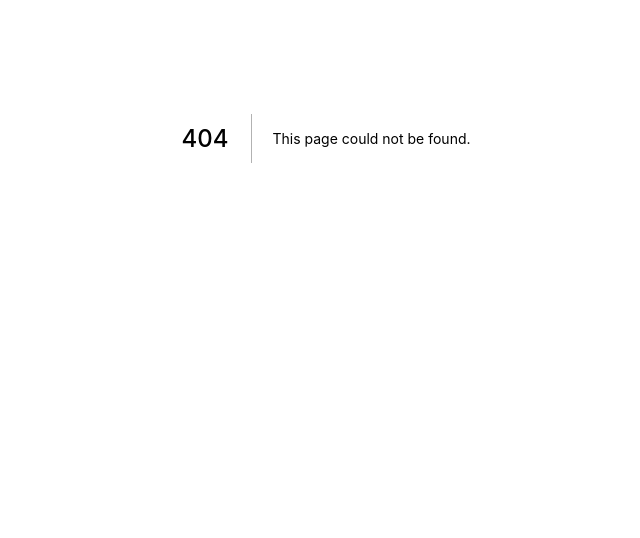
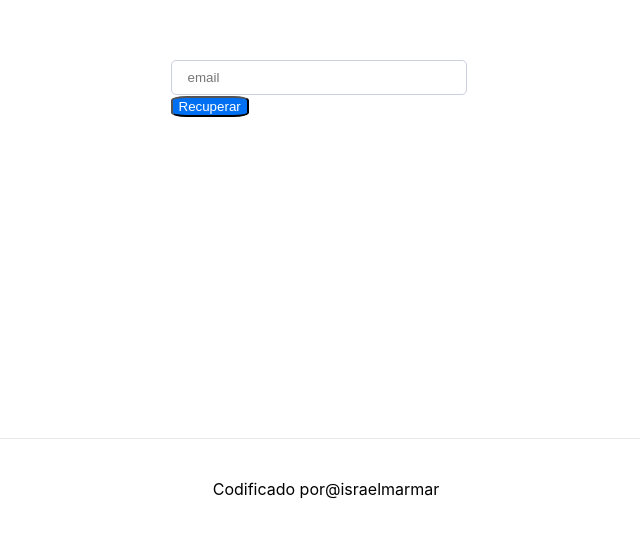
Before and after one commit to israelmarmar/omnichannel-app, a Next.js app in the folder frontend/: page /resetpassword in a window 1280 px wide. Before the commit this address had no page. Shown: the part 262-800 px from the top of the page, without its empty margins (314-954 px from the left). Built offline with nearby package versions, Linux system fonts and the light colour scheme.

Commit message:
addd reset password

```diff
--- a/frontend/pages/index.js
+++ b/frontend/pages/index.js
@@ -1,5 +1,6 @@
 import React, { useState } from 'react';
 import Head from 'next/head';
+import Link from 'next/link';
 import api from '../services/api';
 import { useRouter } from 'next/router'
 import styles from '../styles/Home.module.css'
@@ -34,6 +35,7 @@ export default function Home() {
             <Input type="text" placeholder="email" id="email" onChange={setEmail} />
             <Input type="password" placeholder="password" id="password" onChange={setPassword} />
             <button type="submit" disabled={isLogging}>{isLogging ? '...' : 'Login'}</button>
+            <Link href='/resetpassword'>Esqueci a senha</Link>
           </form>
         </div>
 
--- /dev/null
+++ b/frontend/pages/resetpassword/index.js
@@ -0,0 +1,47 @@
+import React, { useState, useEffect } from 'react';
+import Head from 'next/head';
+import api from '../../services/api';
+import { useRouter } from 'next/router'
+import Input from '../../components/Input';
+import styles from '../../styles/Home.module.css'
+
+export default function Reset() {
+  const router = useRouter()
+  const [email, setEmail] = useState("");
+  const [isReseting, setIsReseting] = useState(false);
+
+  const onSubmit = async event => {
+    event.preventDefault();
+    setIsReseting(true);
+    try {
+      await api.post('reset', { email });
+      alert('Verifique sua caixa de emails e clique em recuperar senha');
+      router.push('/');
+    } catch (error) {
+      alert('Usuário não cadastrado');
+    }
+  }
+
+  return (
+    <div className={styles.container}>
+
+      <Head>
+        <title>Recuperar senha</title>
+        <link rel="icon" href="/favicon.ico" />
+      </Head>
+
+      <main className={styles.main}>
+
+      <form onSubmit={onSubmit}>
+        <Input type="text" placeholder="email" id="email" onChange={setEmail} />
+        <button type="submit" disabled={isReseting}>{isReseting ? '...' : 'Recuperar'}</button>
+      </form>
+
+      </main>
+
+      <footer className={styles.footer}>
+          {'Codificado por  '}<a href="http://github.com/israelmarmar">@israelmarmar</a>
+      </footer>
+    </div>
+  )
+}
--- a/frontend/styles/Home.module.css
+++ b/frontend/styles/Home.module.css
@@ -14,6 +14,14 @@
   flex-direction: column;
   justify-content: center;
   align-items: center;
+}
+
+.main button {
+  border-radius: 20%;
+  background-color: #0070f3;
+  font-family: Arial, Helvetica, sans-serif;
+  color: white;
+  outline: none;
 }
 
 .footer {
@@ -41,6 +49,11 @@
 
 .header form .input{
   margin-right: 10px;
+}
+
+.header form a{
+  margin-top: 5px;
+  margin-left: 10px;
 }
 
 .header form button{
```
